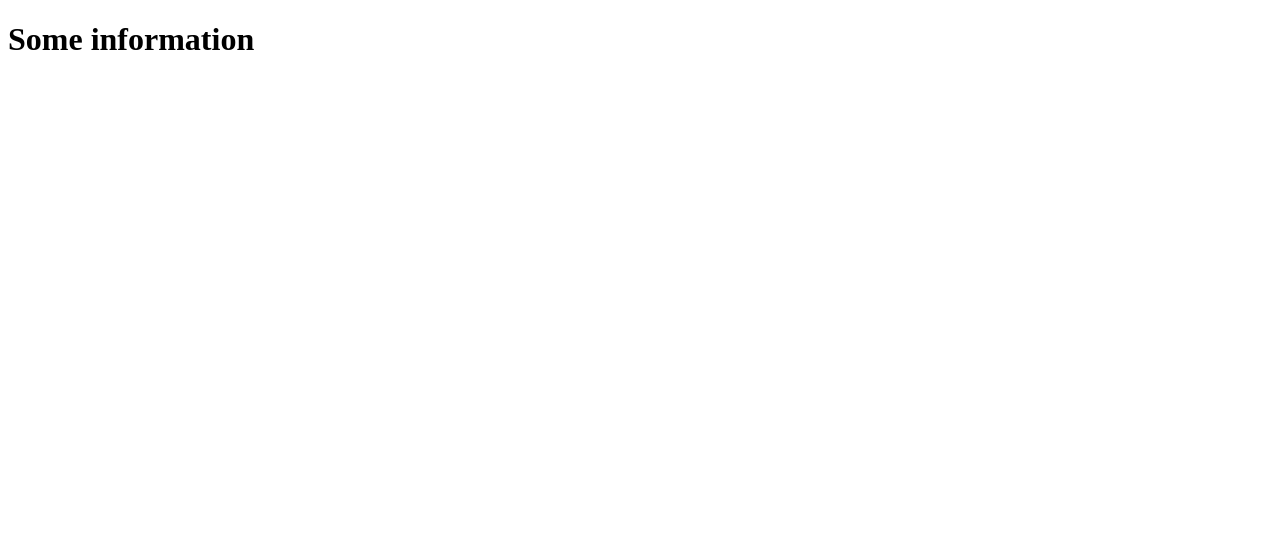
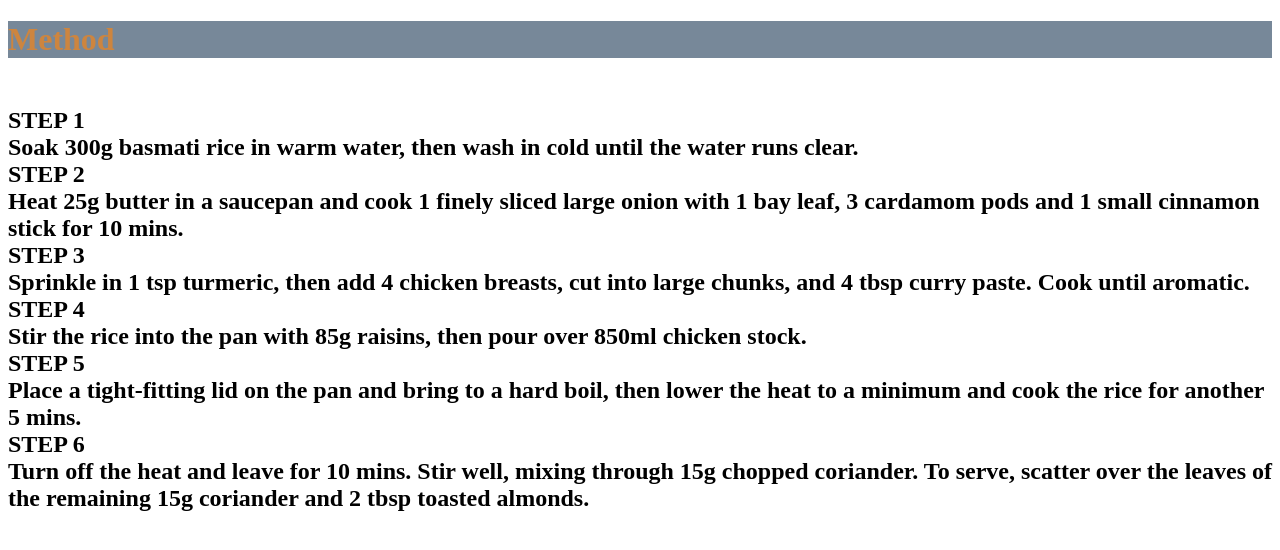
Before and after one commit to sunandaeluru/project---biryani, a plain HTML site: page single.html in a window 1280 px wide. Drawn offline with Linux system fonts and the light colour scheme.

Commit message:
Update single.html

```diff
--- a/single.html
+++ b/single.html
@@ -5,16 +5,41 @@
 <!--[if gt IE 8]>      <html class="no-js"> <!--<![endif]-->
 <html>
     <head>
-        <meta charset="utf-8">
-        <meta http-equiv="X-UA-Compatible" content="IE=edge">
-        <title></title>
-        <meta name="description" content="">
-        <meta name="viewport" content="width=device-width, initial-scale=1">
-        <link rel="stylesheet" href="">
+
     </head>
     <body>
+        <style>
+            h1{
+                background-color: lightslategray;
+                color: peru;
+        h2{
+            font-size: 300px;
+        }
+            }
+        </style>
         <h1>
-            Some information
-        </h1>
+            Method  </h1>
+            <h2>
+                <br>
+            STEP 1
+            <br>
+            Soak 300g basmati rice in warm water, then wash in cold until the water runs clear.
+           <br>
+            STEP 2
+            <br>
+            Heat 25g butter in a saucepan and cook 1 finely sliced large onion with 1 bay leaf, 3 cardamom pods and 1 small cinnamon stick for 10 mins.
+           <br>
+            STEP 3 <br>
+            Sprinkle in 1 tsp turmeric, then add 4 chicken breasts, cut into large chunks, and 4 tbsp curry paste. Cook until aromatic.
+           <br>
+            STEP 4 <br>
+            Stir the rice into the pan with 85g raisins, then pour over 850ml chicken stock.
+           <br>
+            STEP 5 <br>
+            Place a tight-fitting lid on the pan and bring to a hard boil, then lower the heat to a minimum and cook the rice for another 5 mins.
+           <br>
+            STEP 6 <br>
+            Turn off the heat and leave for 10 mins. Stir well, mixing through 15g chopped coriander. To serve, scatter over the leaves of the remaining 15g coriander and 2 tbsp toasted almonds.
+        </h2>
     </body>
 </html>
```
